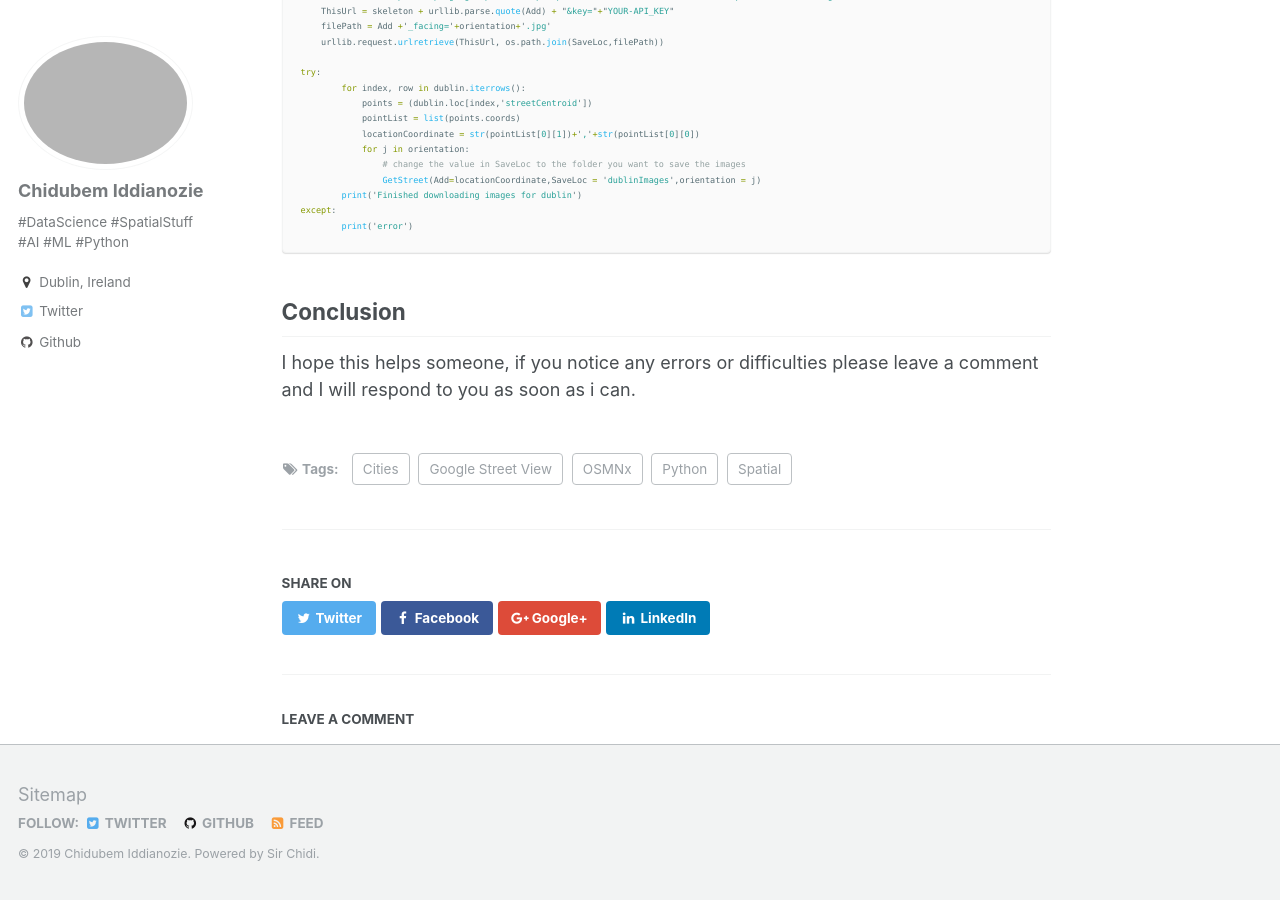
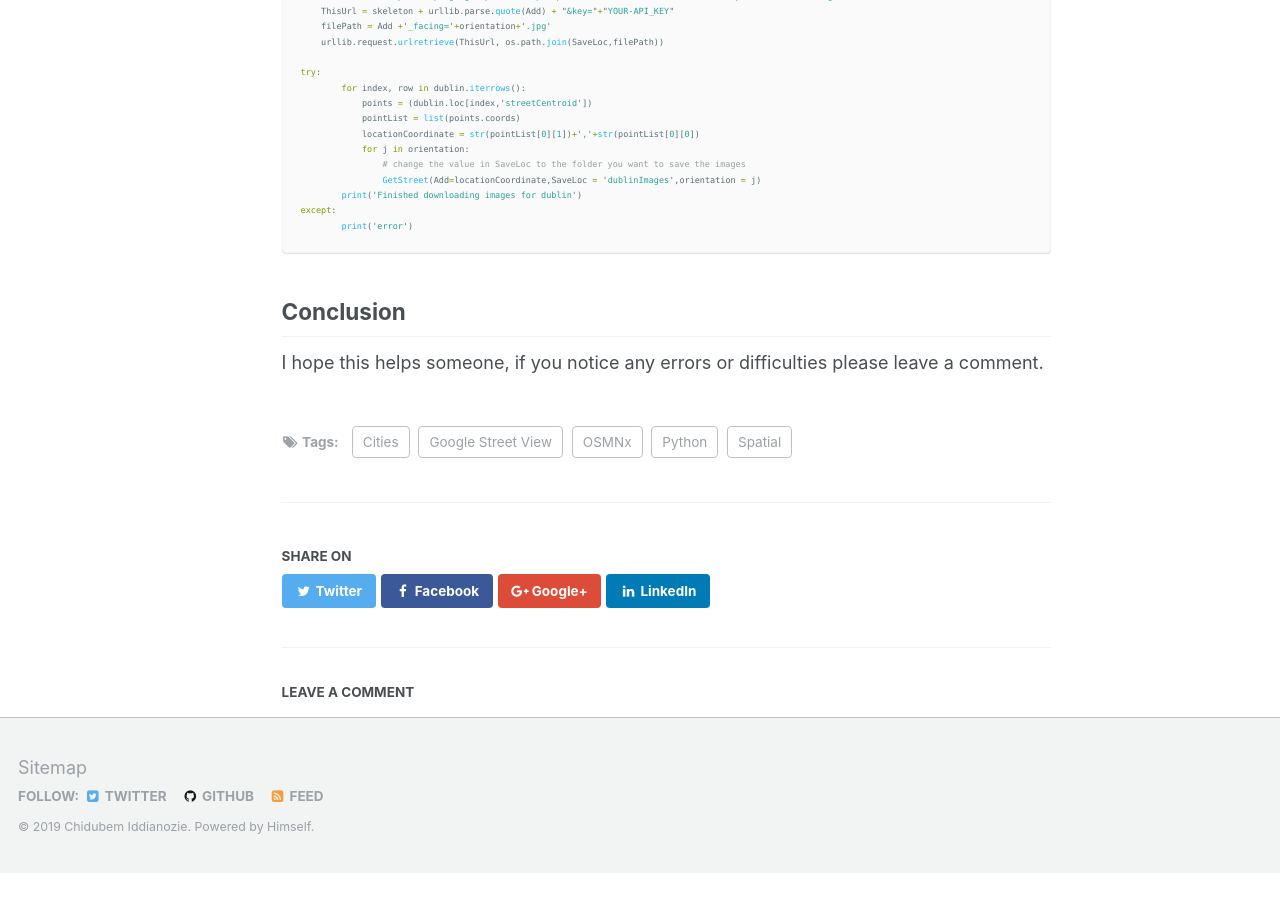
Before and after one commit to chiddianozie/chidubem-iddianozie, a Jekyll site: the page built from _posts/2018-01-31-fetching-google-street-view-images-of-any-location-with-osmnx-and-python.md, in a window 1280 px wide and 900 px high, scrolled down 2657 px. Built offline with Jekyll 4.4.1, drawn with Linux system fonts in a browser that asks for light colours; comment, search, counter and statistics services are not loaded; after the commit the page ends 3530 px from its top, so only the background shows below that.

```diff
--- a/_config.yml
+++ b/_config.yml
@@ -191,7 +191,7 @@ defaults:
       type: posts
     values:
       layout: single
-      author_profile: true
+      # author_profile: true
       read_time: true
       comments: true
       share: true
--- a/_includes/comments-providers/disqus.html
+++ b/_includes/comments-providers/disqus.html
@@ -19,4 +20,4 @@
   	}());
   </script>
   <noscript>Please enable JavaScript to view the <a href="http://disqus.com/?ref_noscript">comments powered by Disqus.</a></noscript>
-{% endif %}
+<!-- {% endif %} -->
--- a/_includes/footer.html
+++ b/_includes/footer.html
@@ -21,6 +21,6 @@
   </ul>
 </div>
 
-<div class="page__footer-copyright">&copy; {{ site.time | date: '%Y' }} {{ site.name | default: site.title }}. {{ site.data.ui-text[site.locale].powered_by | default: "Powered by" }} <a href="https://chidubemiddianozie.com" rel="nofollow">Sir Chidi</a>.</div>
+<div class="page__footer-copyright">&copy; {{ site.time | date: '%Y' }} {{ site.name | default: site.title }}. {{ site.data.ui-text[site.locale].powered_by | default: "Powered by" }} <a href="https://chidubemiddianozie.com" rel="nofollow">Himself</a>.</div>
 
 <!-- <div class="page__footer-copyright">&copy; {{ site.time | date: '%Y' }} {{ site.name | default: site.title }}. {{ site.data.ui-text[site.locale].powered_by | default: "Powered by" }} <a href="http://jekyllrb.com" rel="nofollow">Jekyll</a> &amp; <a href="https://github.com/academicpages/academicpages.github.io">AcademicPages</a>, a fork of <a href="https://mademistakes.com/work/minimal-mistakes-jekyll-theme/" rel="nofollow">Minimal Mistakes</a>.</div> -->
--- a/_posts/2018-01-31-fetching-google-street-view-images-of-any-location-with-osmnx-and-python.md
+++ b/_posts/2018-01-31-fetching-google-street-view-images-of-any-location-with-osmnx-and-python.md
@@ -101,4 +102,4 @@ except:
 
 ## Conclusion
 
-I hope this helps someone, if you notice any errors or difficulties please leave a comment and I will respond to you as soon as i can.
+I hope this helps someone, if you notice any errors or difficulties please leave a comment.
```
Also changed, not shown: other parts of _includes/comments-providers/disqus.html (+3 -2 lines), other parts of _posts/2018-01-31-fetching-google-street-view-images-of-any-location-with-osmnx-and-python.md (+1 -0 lines).
